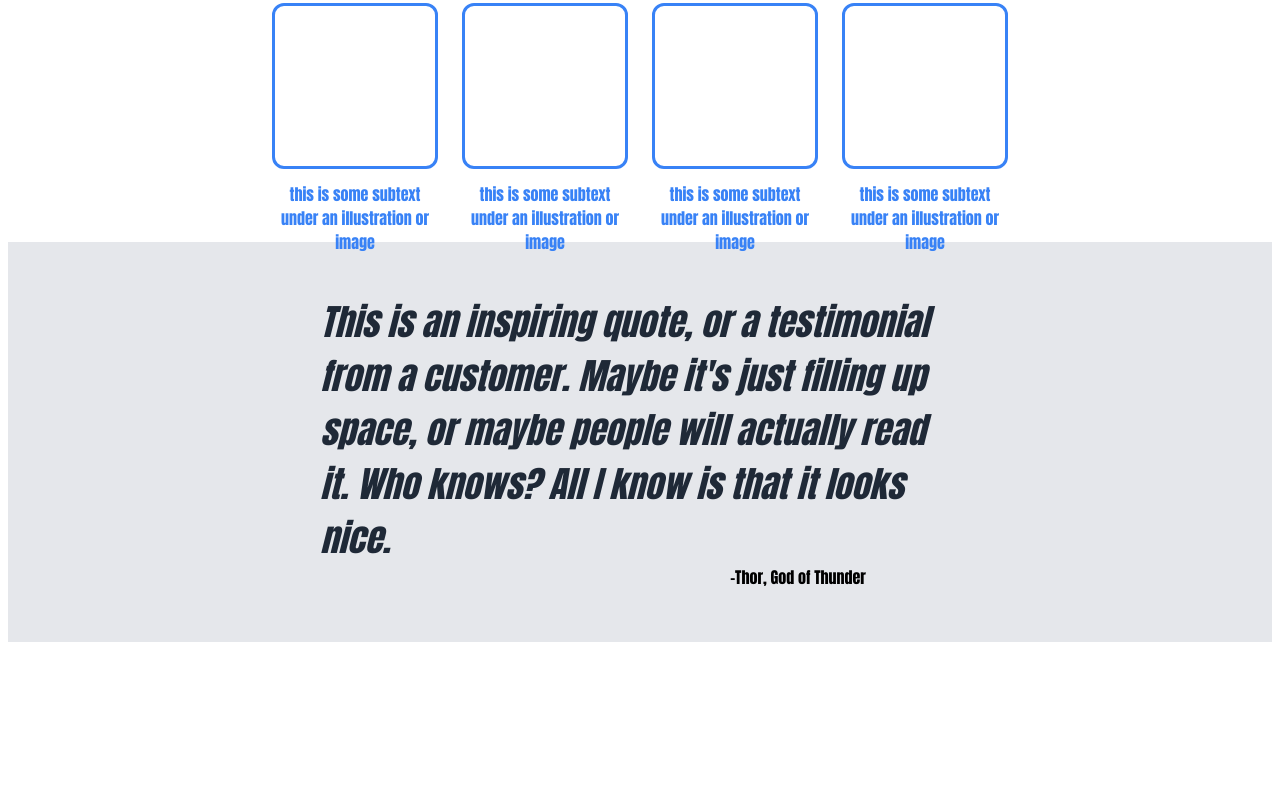
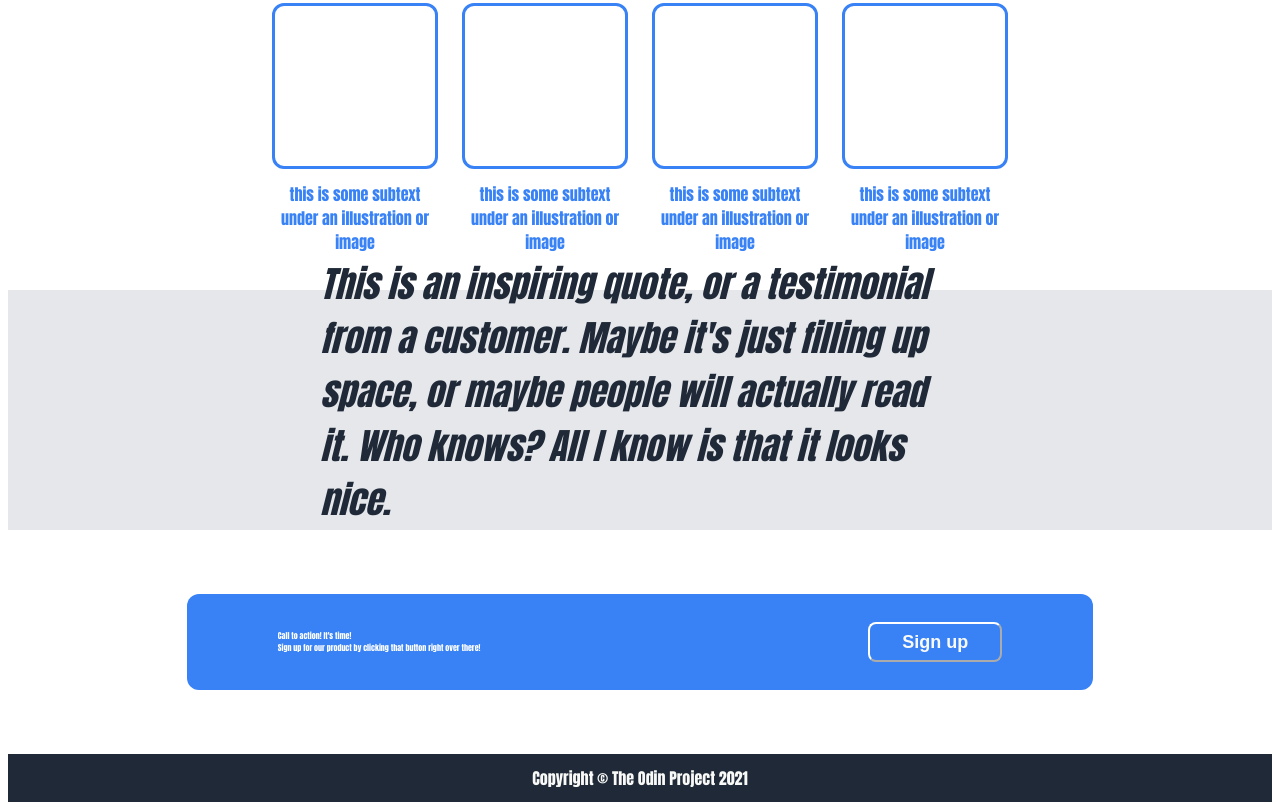
Before and after one commit to dboshnakov/landing-page, a plain HTML site: page index.html in a window 1280 px wide. Shown: the part 694-1504 px from the top of the page. Before the commit the page ends 1344 px from the top, so only its background shows below. Drawn offline with Linux system fonts and the light colour scheme.

Commit message:
Added & styled sections main4 & footer.
Committing to the correct repo. Previous commit was to wrong repo.

```diff
--- a/index.html
+++ b/index.html
@@ -15,9 +15,9 @@
         </div>
         <div class="links">
             <ul>
-                <li>header link one</li>
-                <li>header link two</li>
-                <li>header link three</li>
+                <li><a href="">header link one</a></li>
+                <li><a href="">header link two</a></li>
+                <li><a href="">header link three</a></li>
             </ul>
         </div>
     </div>
@@ -25,7 +25,7 @@
         <div class="main1-left">
             <div class="main1-text">This website is awesome</div>
             <div class="main1-subtext">This website has some subtext that goes here under the main title. It's a smaller font and the color is lower contrast</div>
-            <button>Sign up</button>
+            <button type="button">Sign up</button>
         </div>
         <div class="main1-right">
             <img src="" alt="placeholder image">
@@ -49,8 +49,20 @@
         </div>
     </div>
     <div class="main3">
-        <div class="quote">This is an inspiring quote, or a testimonial from a customer. Maybe it's just filling up space, or maybe people will actually read it. Who knows? All I know is that it looks nice.</div>
-        <div class="quote-author">-Thor, God of Thunder</div>
+        <div class="quote actual-quote">This is an inspiring quote, or a testimonial from a customer. Maybe it's just filling up space, or maybe people will actually read it. Who knows? All I know is that it looks nice.</div>
+        <div class="quote author">-Thor, God of Thunder</div>
     </div>
+    <div class="main4">
+        <div class="call-to-action">
+            <div class="cta-left">
+                <strong>Call to action! It's time!</strong>
+                Sign up for our product by clicking that button right over there!
+            </div>
+            <div class="cta-right"><button type="button">Sign up</button></div>
+        </div>
+    </div>
+    <div class="footer">
+        Copyright © The Odin Project 2021
+      </div>
 </body>
 </html>
--- a/style.css
+++ b/style.css
@@ -9,7 +9,7 @@ body {
     background-color: #1F2937;
     display: flex;
     color: #F9FAF8;
-    padding: 0px 240px;
+    padding: 0px 10vw;
 }
 
 .logo {
@@ -44,7 +44,7 @@ ul {
 .main1 {
     background-color: #1F2937;
     height: 60vh;
-    padding: 120px 240px;
+    padding: 10vh 10vw;
     display: flex;
     box-sizing: border-box;
 }
@@ -94,7 +94,8 @@ button {
     align-items: center;
     background-color: #FFFFFF;
     padding-top: 48px;
-    height: 40vh;
+    padding-bottom: 48px;
+height: 40vh;
 }
 
 .title {
@@ -127,7 +128,7 @@ button {
 
 .main3 {
     background-color: #E5E7EB;
-    height: 50vh;
+    height: 30vh;
     display: flex;
     flex-direction: column;
     justify-content: center;
@@ -135,13 +136,70 @@ button {
 }
 
 .quote {
-    font-size: 36px;
-    font-weight: light ;
-    font-style: italic;
     color: #1F2937;
     width: 50vw;
 }
 
-.quote-author {
-    margin-left: 25%;
+.actual-quote {
+    font-size: 36px;
+    font-weight: light;
+    font-style: italic;
 }
+
+.author {
+    font-size: 24px;
+    font-weight: bold;
+    text-align: end;
+}
+
+a {
+    color: inherit;
+    text-decoration: inherit;
+}
+
+.main4 {
+    background-color: white;
+    display: flex;
+    justify-content: center;
+    align-items: center;
+    padding: 8vh 14vw;
+}
+
+.call-to-action {
+    background-color: #3882F6;
+    color: white;
+    display: flex;
+    width: 100%;
+    height: 12vh;
+    border-radius: 1.5vh;
+    justify-content: center;
+    align-items: center;
+
+}
+
+.cta-left {
+    display: flex;
+    flex-direction: column;
+    margin-right: auto;
+    padding-left: 10%;
+    font-size: 1vh;
+}
+
+.cta-right {
+    margin-left: auto;
+    padding-right: 10%;
+}
+
+.cta-right button {
+    border-color: white;
+}
+
+.footer {
+    background-color:#1F2937;
+    color: #F9FAF8;
+    display: flex;
+    justify-content: center;
+    align-items: center;
+    height: 6vh;
+    font-size: 16px;
+}
```
